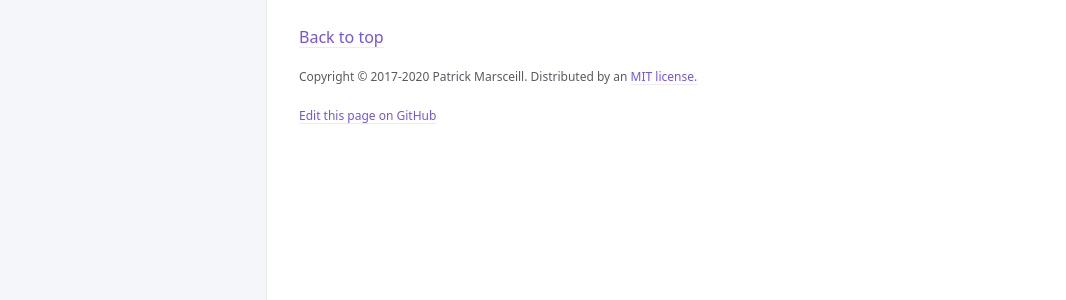
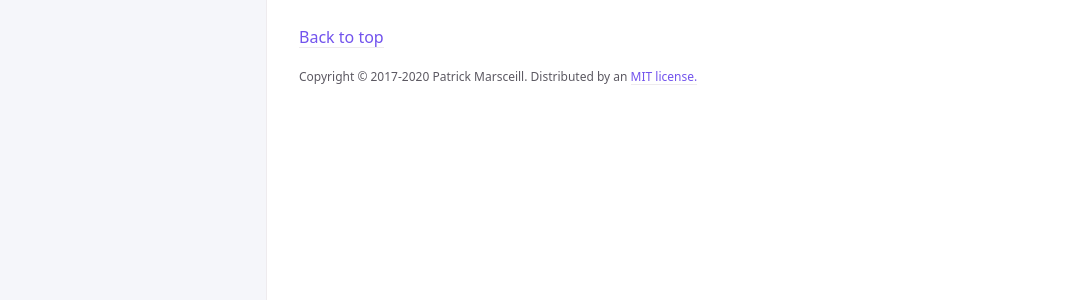
Before and after one commit to HUGOBOSS-Dev/dev-guide, a Jekyll site: the page built from docs/utilities/utilities.md, in a window 1280 px wide. Shown: the part 516-816 px from the top of the page, without its empty margins (105-1171 px from the left). Built offline with Jekyll 4.4.1, drawn with Linux system fonts in a browser that asks for light colours; part of the change alters nothing that is shown.

```diff
--- a/_config.yml
+++ b/_config.yml
@@ -90,23 +90,23 @@ last_edit_time_format: "%b %e %Y at %I:%M %p" # uses ruby's time format: https:/
 
 
 # Footer "Edit this page on GitHub" link text
-gh_edit_link: true # show or hide edit this page link
-gh_edit_link_text: "Edit this page on GitHub"
-gh_edit_repository: "https://github.com/pmarsceill/just-the-docs" # the github URL for your repo
-gh_edit_branch: "master" # the branch that your docs is served from
+#gh_edit_link: true # show or hide edit this page link
+#gh_edit_link_text: "Edit this page on GitHub"
+#gh_edit_repository: "https://github.com/pmarsceill/just-the-docs" # the github URL for your repo
+#gh_edit_branch: "master" # the branch that your docs is served from
 # gh_edit_source: docs # the source that your files originate from
-gh_edit_view_mode: "tree" # "tree" or "edit" if you want the user to jump into the editor immediately
+#gh_edit_view_mode: "tree" # "tree" or "edit" if you want the user to jump into the editor immediately
 
 # Color scheme currently only supports "dark", "light"/nil (default), or a custom scheme that you define
 color_scheme: nil
 
 # Google Analytics Tracking (optional)
 # e.g, UA-1234567-89
-ga_tracking: UA-2709176-10
-ga_tracking_anonymize_ip: true # Use GDPR compliant Google Analytics settings (true/nil by default)
+# ga_tracking: UA-2709176-10
+# ga_tracking_anonymize_ip: true # Use GDPR compliant Google Analytics settings (true/nil by default)
 
-plugins:
-  - jekyll-seo-tag
+#plugins:
+ # - jekyll-seo-tag
 
 kramdown:
   syntax_highlighter_opts:
```
